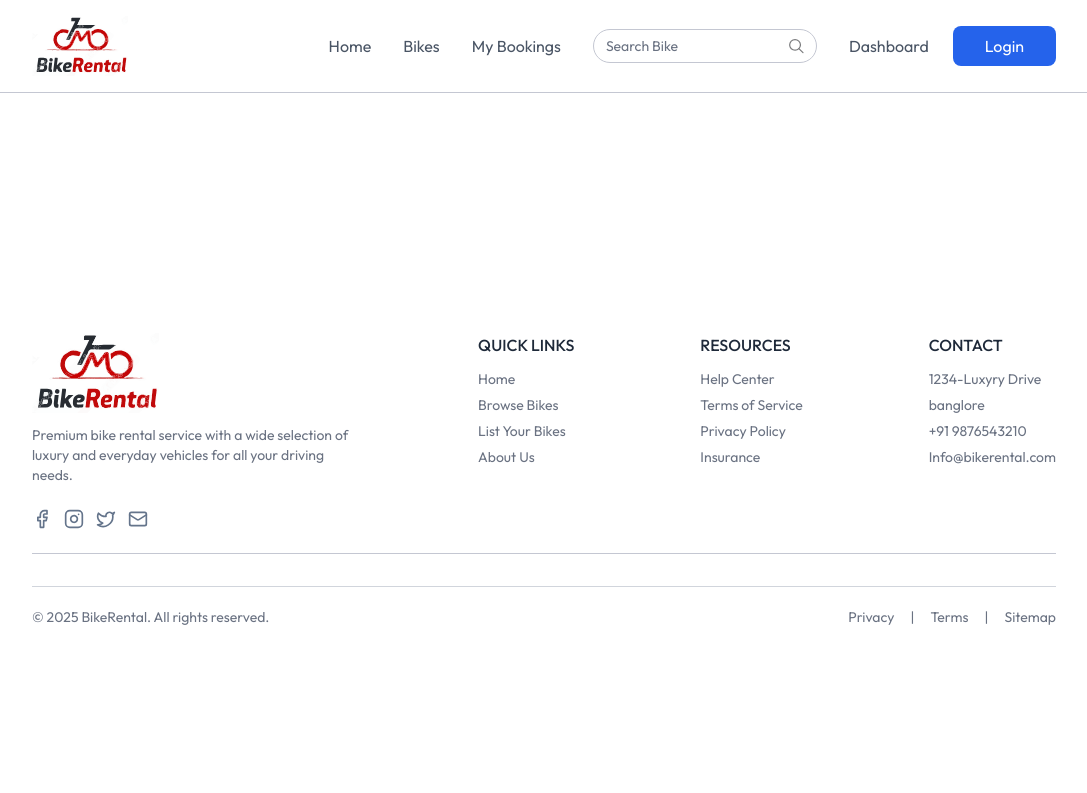
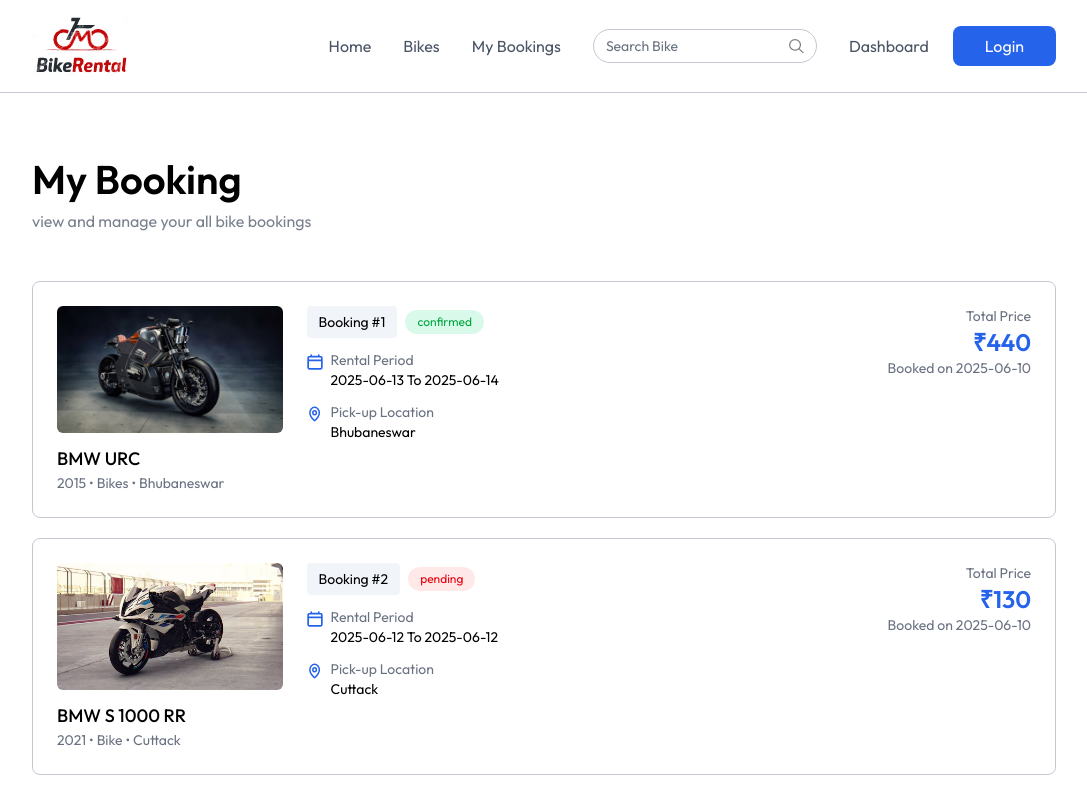
Before and after one commit to Souravshreechandan/Bike_rental, a React (Vite) app in the folder client/: page /my-bookings in a window 1280 px wide. Shown: the top 793 px of the page, without its empty margins (96-1183 px from the left). Built offline with nearby package versions, Linux system fonts and the light colour scheme; a web font is replaced by a local one.

Commit message:
add myBooking feature

```diff
--- a/client/src/App.jsx
+++ b/client/src/App.jsx
@@ -21,7 +21,7 @@
         <Route path='/' element={<Home/>} />
         <Route path='/bike_details/:id' element={<BikeDetails/>} />
         <Route path='/bikes' element={<Bikes/>} />
-        <Route path='/my_bookings' element={<MyBookings/>} />
+        <Route path='/my-bookings' element={<MyBookings/>} />
       </Routes>
 
 
--- a/client/src/pages/Home.jsx
+++ b/client/src/pages/Home.jsx
@@ -4,6 +4,7 @@
 import Banner from '../components/Banner'
 import Testimonial from '../components/Testimonial'
 import Newsletter from '../components/Newsletter'
+
 
 const Home = () => {
   return (
@@ -13,6 +14,7 @@
      <Banner/>
      <Testimonial/>
      <Newsletter/>
+
     </>
   )
 }
--- a/client/src/pages/MyBookings.jsx
+++ b/client/src/pages/MyBookings.jsx
@@ -1,9 +1,82 @@
-import React from 'react'
+import React, { useEffect, useState } from 'react'
+import { assets, dummyMyBookingsData } from '../assets/assets'
+import Title from '../components/Title'
 
 const MyBookings = () => {
+
+  const [booking,setBookings]= useState([])
+  const currency = import.meta.env.VITE_CURRENCY
+
+  const fetchMyBookings = async ()=>{
+    setBookings(dummyMyBookingsData)
+  }
+  useEffect(()=>{
+    fetchMyBookings()
+  },[])
+
   return (
-    <div>
+    <div className='px-6 md:px-16 lg:px-24 xl:px-32 2xl:px-48 mt-16 text-sm max-w-7xl'>
 
+      <Title
+       title='My Booking'
+       subTitle='view and manage your all bike bookings'
+       align="left"
+      />
+      <div>
+        {booking.map((booking,index)=>(
+          <div key={booking._id} className='grid grid-cols-1 md:grid-cols-4 gap-6
+          p-6 border border-borderColor rounded-lg mt-5 first:mt-12'>
+            {/* {bikeImg+Info} */}
+            <div className='md:col-span-1'>
+              <div className='rounded-md overflow-hidden mb-3'>
+                <img src={booking.bike.image} alt=""
+                className='w-full h-auto aspect-video object-cover' />
+              </div>
+              <p className='text-lg font-medium mt-2'>
+                {booking.bike.brand} {booking.bike.model}</p>
+
+              <p className='text-gray-500'>
+                {booking.bike.year} • {booking.bike.category} • {booking.bike.location} </p>
+            </div>
+
+            {/* {BookingInfo} */}
+            <div className='md:col-span-2'>
+              <div className='flex items-center gap-2'>
+                <p className='px-3 py-1.5 bg-light rounded'>Booking #{index+1}</p>
+                <p className={`px-3 py-1 text-xs rounded-full
+                  ${booking.status === 'confirmed' ? 'bg-green-400/15 text-green-600'
+                  : 'bg-red-400/15 text-red-600'}`}>{booking.status}</p>
+              </div>
+
+              <div className='flex items-start gap-2 mt-3'>
+                <img src={assets.calendar_icon_colored} alt="" className='w-4 h-4 mt-1' />
+                <div>
+                  <p className='text-gray-500'>Rental Period</p>
+                  <p>{booking.pickupDate.split('T')[0]} To {booking.returnDate.split('T')[0]}</p>
+                </div>
+              </div>
+
+              <div className='flex items-start gap-2 mt-3'>
+                <img src={assets.location_icon_colored} alt="" className='w-4 h-4 mt-1' />
+                <div>
+                  <p className='text-gray-500'>Pick-up Location</p>
+                  <p>{booking.bike.location}</p>
+                </div>
+              </div>
+            </div>
+
+            {/* {price} */}
+            <div className='md:col-span-1 flex-col justify-between gap-6 '>
+              <div className='text-sm text-gray-500 text-right'>
+                <p>Total Price</p>
+                <h1 className='text-2xl font-semibold text-primary'>{currency}{booking.price}</h1>
+                <p>Booked on {booking.createdAt.split('T')[0]}</p>
+              </div>
+            </div>
+
+          </div>
+        ))}
+      </div>
     </div>
   )
 }
```
